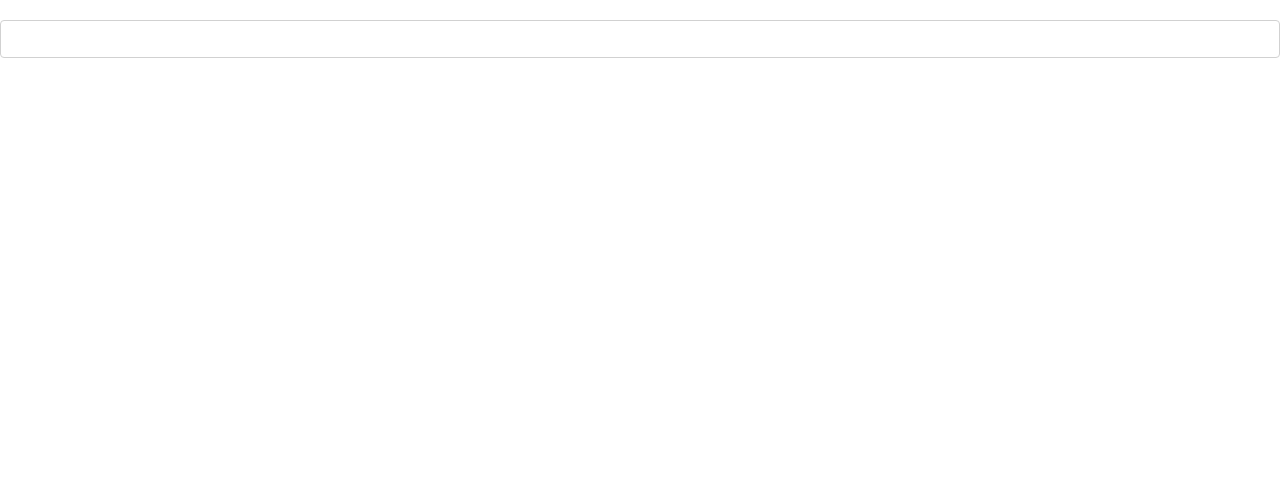
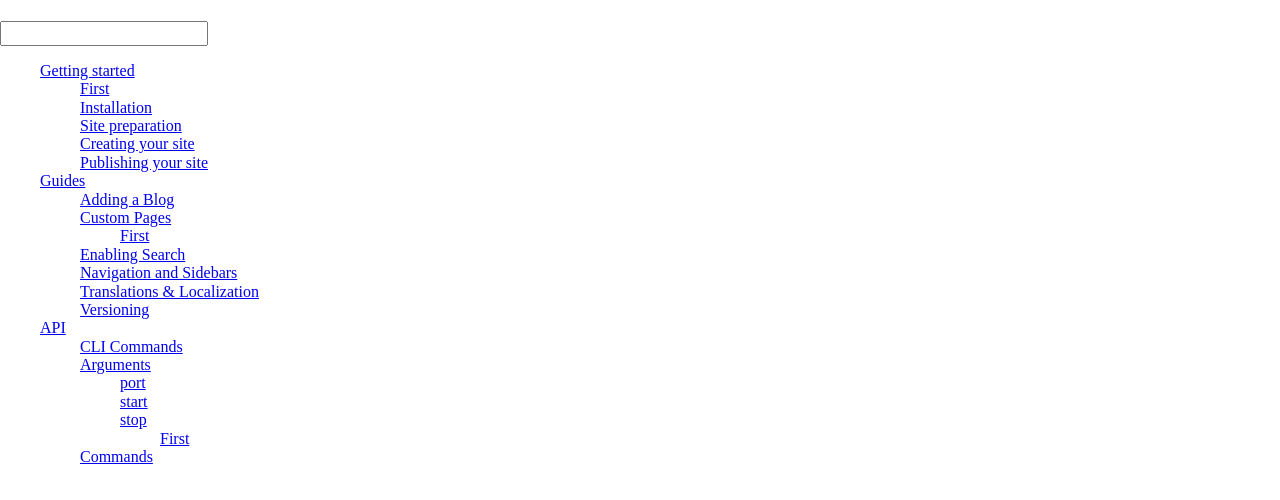
Before and after one commit to carlosjunod/homework_anonos, a React (Vite) app: page / in a window 1280 px wide. Shown: the top 500 px of the page. Built offline with nearby package versions, Linux system fonts and the light colour scheme.

Commit message:
filter working

```diff
--- a/index.js
+++ b/index.js
@@ -3,8 +3,9 @@ import React from 'react';
 import ReactDOM from 'react-dom';
 import App from './src/App';
 import './normalize.css';
-import 'milligram/dist/milligram.css';
-import { MenuProvider } from './src/Contexts/menuContext';
+// import 'milligram/dist/milligram.css';
+import { MenuProvider } from './src/contexts/menuContext';
+import './src/GlobalStyles.scss';
 
 ReactDOM.render(
   <MenuProvider>
--- a/package.json
+++ b/package.json
@@ -13,7 +13,8 @@
     "eslint-plugin-react-hooks": "^1.7.0",
     "parcel-bundler": "^1.12.5",
     "prettier": "^2.3.0",
-    "prettier-airbnb-config": "^1.0.0"
+    "prettier-airbnb-config": "^1.0.0",
+    "sass": "^1.32.13"
   },
   "dependencies": {
     "babel-preset-env": "^1.7.0",
@@ -22,7 +23,8 @@
     "normalize.css": "^8.0.1",
     "react": "^17.0.2",
     "react-dom": "^17.0.2",
-    "src": "^1.1.2"
+    "src": "^1.1.2",
+    "styled-components": "^5.3.0"
   },
   "scripts": {
     "start": "parcel index.html --open",
--- a/src/App.js
+++ b/src/App.js
@@ -1,14 +1,21 @@
 import React from 'react';
-import { useMenuContext } from './Contexts/menuContext';
+import { useMenuContext } from './contexts/menuContext';
+import Menu from './components/Menu';
 
 const App = () => {
-  const { state, setTerm } = useMenuContext();
+  const {
+    state: { term, options, filtered },
+    setTerm,
+  } = useMenuContext();
 
-  console.log('STATE:::', state);
   return (
     <div>
-      <h1>{state.term}</h1>
-      <input type="text" value={state.term} onChange={(e) => setTerm(e.target.value)} />
+      <h1>{term}</h1>
+      <input type="text" value={term} onChange={(e) => setTerm(e.target.value)} />
+      <Menu
+        options={filtered.length !== 0 ? filtered : options}
+        isEmpty={filtered.length === 0 && term !== ''}
+      />
     </div>
   );
 };
--- a/src/Contexts/menuContext.js
+++ b/src/Contexts/menuContext.js
@@ -1,9 +1,11 @@
 import React, { createContext, useReducer, useMemo, useContext } from 'react';
-import * as CONSTANTS from '../Constants/menuActions';
+import * as CONSTANTS from '../constants/menuActions';
+import data from '../mockData';
+import * as UTILS from '../Utils';
 
-const menuContextDefault = { options: [], term: '', display: [] };
+const menuContextDefault = { options: data, term: '', filtered: [] };
 
-export const MenuContext = createContext();
+export const MenuContext = createContext([]);
 
 function menuReducer(state, action) {
   switch (action.type) {
@@ -12,7 +14,7 @@ function menuReducer(state, action) {
     case CONSTANTS.SET_TERM:
       return { ...state, term: action.payload };
     case CONSTANTS.SET_DISPLAY:
-      return { ...state, display: action.payload };
+      return { ...state, filtered: action.payload };
     default: {
       throw new Error(`action ${action.type} is not avialable`);
     }
@@ -31,7 +33,12 @@ export function useMenuContext() {
     throw new Error(`useMenuContext cannot be used outside of menuContext`);
   }
   const [state, dispatch] = context;
-  const setTerm = (term) => dispatch({ type: CONSTANTS.SET_TERM, payload: term });
+  const setTerm = (term) => {
+    const options = [...state.options];
+    const filteredOptions = term ? UTILS.filterOptions(options, term) : options;
+    dispatch({ type: CONSTANTS.SET_DISPLAY, payload: filteredOptions });
+    dispatch({ type: CONSTANTS.SET_TERM, payload: term.toLowerCase() });
+  };
 
   return {
     state,
--- /dev/null
+++ b/src/GlobalStyles.scss
@@ -0,0 +1,3 @@
+ul {
+  list-style: none;
+}
--- /dev/null
+++ b/src/Utils/index.js
@@ -0,0 +1,20 @@
+export function filterOptions(options, term) {
+  const filtered = options.reduce((acc, el) => {
+    console.log('reduce acc', acc, term);
+    // return el;
+
+    if (el.title.toLowerCase().indexOf(term) > -1) {
+      acc.push({ title: el.title, url: el.url });
+    }
+
+    if (el.children) {
+      let children = [...filterOptions(el.children, term)];
+      if (children.length > 0) {
+        acc.push({ title: el.title, url: el.url, children });
+      }
+    }
+
+    return acc;
+  }, []);
+  return filtered;
+}
--- /dev/null
+++ b/src/components/Menu/index.js
@@ -0,0 +1,24 @@
+import React from 'react';
+import Option from '../Option';
+import styled from 'styled-components';
+import NoResults from '../../components/NoResults';
+
+const StyledMenu = styled.ul``;
+
+const Menu = ({ options, isEmpty = false }) => {
+  if (isEmpty) return <NoResults />;
+  return (
+    <ul>
+      {options.map((op) => {
+        return (
+          <>
+            <Option text={op.title} url={op.url} />
+            {op.children && op.children.length > 0 && <Menu options={op.children} />}
+          </>
+        );
+      })}
+    </ul>
+  );
+};
+
+export default Menu;
--- /dev/null
+++ b/src/components/NoResults/index.js
@@ -0,0 +1,7 @@
+import React from 'react';
+
+const NoResults = () => {
+  return <div>No results</div>;
+};
+
+export default NoResults;
--- /dev/null
+++ b/src/components/Option/index.js
@@ -0,0 +1,11 @@
+import React from 'react';
+
+const Option = ({ text, url }) => {
+  return (
+    <li>
+      <a href={url}>{text}</a>
+    </li>
+  );
+};
+
+export default Option;
```
Also changed, not shown: 5 other files (tests, documents, lock files or other folders).
